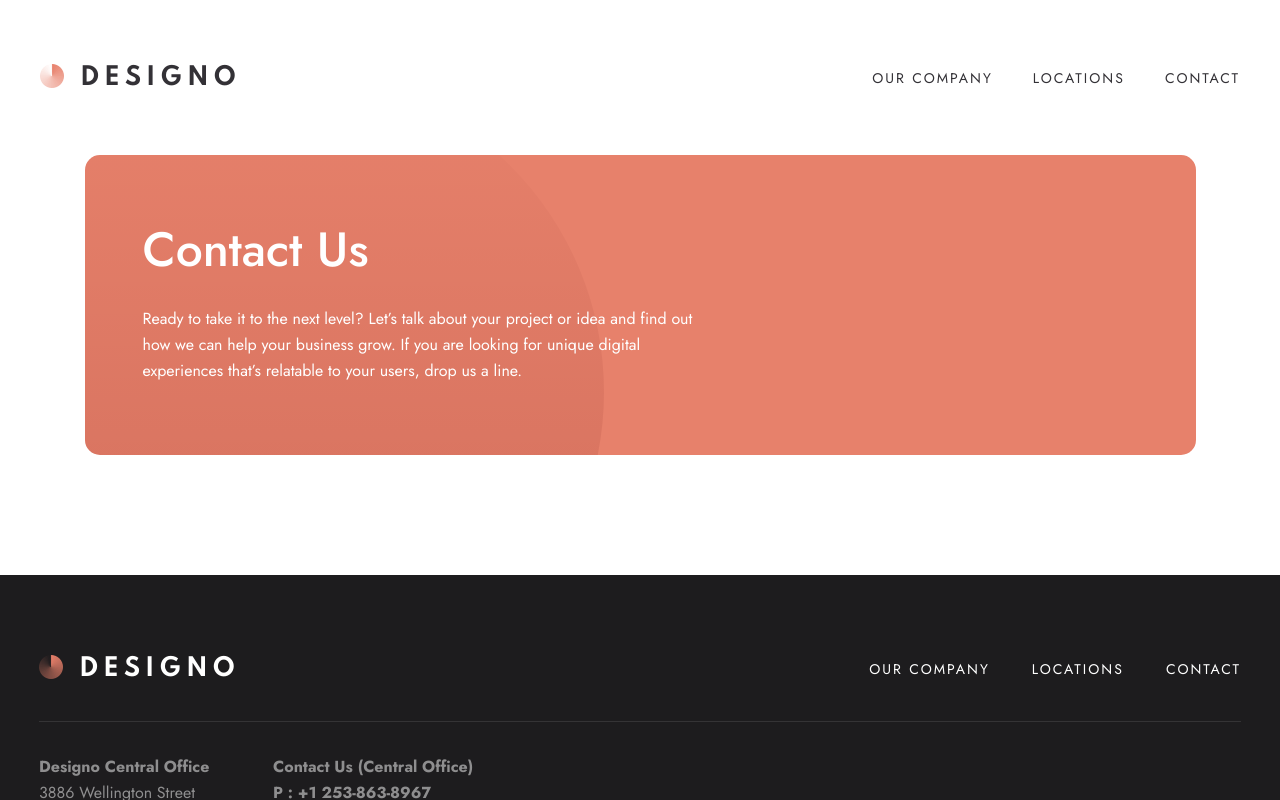
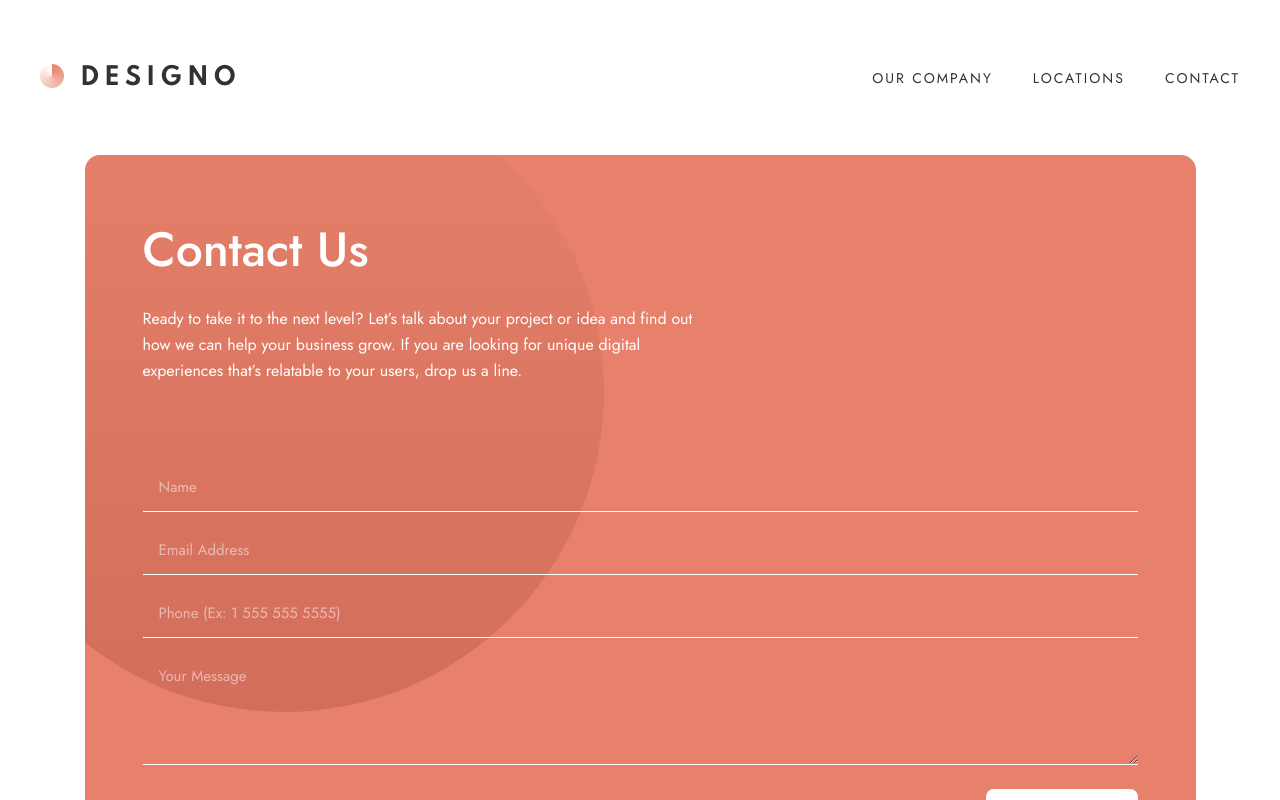
Before and after one commit to BryanEnriquez/designo, a React (Create React App) app: page /contact in a window 1280 px wide. Shown: the top 800 px of the page. Built offline with nearby package versions, Linux system fonts and the light colour scheme.

Commit message:
Update btn to accept disabled prop. Add contact page with form and location nav links.

```diff
--- a/src/components/Button.js
+++ b/src/components/Button.js
@@ -8,12 +8,16 @@ const Button = (props) => {
       {props.label}
     </Link>
   ) : (
-    <button className={cn} {...{ onClick: props.onClick }}>
+    <button
+      disabled={props.disabled}
+      className={cn}
+      {...{ onClick: props.onClick }}
+    >
       {props.label}
     </button>
   );
 };
 
-Button.defaultProps = { color: 'white' };
+Button.defaultProps = { color: 'white', disabled: false };
 
 export default Button;
--- a/src/components/Button.scss
+++ b/src/components/Button.scss
@@ -3,6 +3,7 @@
 .btn {
   display: flex;
   justify-content: center;
+  padding-left: 1px; //offset letter-spacing
   align-items: center;
   height: 5.6rem;
   width: 15.2rem;
@@ -15,7 +16,7 @@
   border: 0 none #000;
   border-radius: 8px;
   z-index: 10;
-  transition: color 0.2s, background-color 0.2s;
+  transition: color 0.2s, background-color 0.2s, opacity 0.3s;
 
   &--white {
     color: var(--color-secondary-dark, #333136);
@@ -27,6 +28,10 @@
     background-color: var(--color-primary-peach, #e7816b);
   }
 
+  &:disabled {
+    opacity: 0.5;
+  }
+
   &:hover,
   &:active {
     @media (min-width: $media-l) {
--- /dev/null
+++ b/src/components/Form.js
@@ -0,0 +1,132 @@
+import React, { useReducer, useMemo, useState, useEffect, useRef } from 'react';
+import Button from './Button';
+import {
+  initialState,
+  reducer,
+  inputConfig,
+  validateInputs,
+  feedbackMsg,
+} from '../utils/formConfig';
+import { mockAPI } from '../utils/mockAPI';
+import './Form.scss';
+
+const Input = ({ label, value, type, dispatch }) =>
+  useMemo(() => {
+    return (
+      <input
+        name={type}
+        value={value}
+        onChange={(e) => dispatch({ type, payload: e.target.value })}
+        placeholder={label}
+        id={type}
+      />
+    );
+  }, [label, value, type, dispatch]);
+
+const TextArea = ({ label, value, type, dispatch }) =>
+  useMemo(() => {
+    return (
+      <textarea
+        name={type}
+        value={value}
+        onChange={(e) => dispatch({ type, payload: e.target.value })}
+        placeholder={label}
+        id={type}
+      />
+    );
+  }, [label, value, type, dispatch]);
+
+const Form = () => {
+  const [state, dispatch] = useReducer(reducer, initialState);
+  const [process, setProcess] = useState('');
+  const [feedback, setFeedback] = useState(feedbackMsg[0]);
+  const [timerId, setTimerId] = useState(null);
+  const [disabled, setDisabled] = useState(false);
+  const ref = useRef(null);
+
+  useEffect(() => {
+    // let isMounted = true;
+    if (!(process === 'validate')) return;
+
+    try {
+      const [validInputs, errors] = validateInputs(state);
+
+      if (errors.length > 0) {
+        dispatch({ type: 'error', payload: errors });
+        setFeedback(feedbackMsg[2]);
+        setDisabled(false);
+      } else {
+        setFeedback('Sending...');
+        mockAPI(validInputs)
+          .then((_) => {
+            if (!ref.current) return;
+            dispatch({ type: 'reset' });
+            setFeedback(feedbackMsg[1]);
+            setDisabled(false);
+          })
+          .catch((err) => {
+            if (!ref.current) return;
+            setFeedback(err.message);
+            setDisabled(false);
+          });
+      }
+    } catch (_) {
+      if (ref.current) setFeedback(feedbackMsg[3]);
+    } finally {
+      setProcess('');
+
+      if (timerId) clearTimeout(timerId);
+
+      const newTimerId = setTimeout(() => {
+        if (!ref.current) return;
+
+        setFeedback('');
+        setTimerId(null);
+      }, 10 * 1000);
+
+      setTimerId(newTimerId);
+    }
+  }, [process, state, timerId]);
+
+  const handleSubmit = (e) => {
+    e.preventDefault();
+
+    setDisabled(true);
+    setProcess('validate');
+  };
+
+  return (
+    <form ref={ref} className="form">
+      <p className="form__feedback">{feedback}</p>
+      <div className="form__input-group">
+        {inputConfig.map((el) => {
+          const errMsg = state[el.name].error;
+          return (
+            <div key={el.name} className="form__item">
+              {errMsg ? <span>{errMsg}</span> : null}
+              <label htmlFor={el.name}>{el.label}</label>
+              {el.inputType === 'textarea' ? (
+                <TextArea
+                  label={el.label}
+                  value={state[el.name].value}
+                  type={el.name}
+                  dispatch={dispatch}
+                />
+              ) : (
+                <Input
+                  label={el.label}
+                  value={state[el.name].value}
+                  type={el.name}
+                  dispatch={dispatch}
+                />
+              )}
+            </div>
+          );
+        })}
+      </div>
+      <Button disabled={disabled} label="Submit" onClick={handleSubmit} />
+    </form>
+  );
+};
+
+export default Form;
--- /dev/null
+++ b/src/components/Form.scss
@@ -0,0 +1,128 @@
+@import '../css/variables';
+
+.form {
+  display: flex;
+  flex-direction: column;
+  align-items: center;
+  width: 100%;
+  z-index: 5;
+  margin-top: 4.8rem;
+
+  @media (min-width: $media-m) {
+    margin-top: 4rem;
+    align-items: flex-end;
+  }
+  @media (min-width: $media-l) {
+    margin-top: 0;
+    max-width: 38rem;
+  }
+
+  &__feedback {
+    height: 5rem;
+    width: 100%;
+    font-size: 1.5rem;
+    line-height: 2.3rem;
+    text-align: center;
+    padding-left: 13px;
+
+    @media (min-width: $media-m) {
+      padding-left: 24px;
+      text-align: left;
+    }
+    @media (min-width: $media-m) {
+      padding-left: 16px;
+    }
+  }
+
+  &__input-group {
+    width: 100%;
+    display: grid;
+    grid-template-columns: 1fr;
+    grid-auto-rows: auto;
+    gap: 2.5rem;
+    margin-bottom: 4rem;
+
+    @media (min-width: $media-m) {
+      margin-bottom: 2.4rem;
+    }
+  }
+
+  &__item {
+    position: relative;
+
+    // Error message
+    span {
+      display: flex;
+      align-items: center;
+      position: absolute;
+      right: 0.8rem;
+      bottom: 1.4rem;
+      font-style: italic;
+      font-size: 1.2rem;
+      line-height: 2.6rem;
+
+      &::after {
+        display: inline-block;
+        margin-left: 9px;
+        content: '';
+        width: 20px;
+        height: 20px;
+        background-image: url(../imgs/contact/desktop/icon-error.svg);
+      }
+    }
+
+    // accessibility
+    label {
+      position: absolute;
+      top: 0;
+      left: 0;
+      opacity: 0;
+    }
+
+    // Fields
+    input,
+    textarea {
+      position: relative;
+      display: block;
+      padding: 0 13px 11px 13px;
+      width: 100%;
+      font-family: 'Jost', sans-serif;
+      font-size: 1.5rem;
+      line-height: 2.6rem;
+      color: #fff;
+      outline: none 0 transparent;
+      border: 0;
+      border-bottom: 1px solid #fff;
+      overflow: hidden;
+      z-index: 6;
+      background-color: transparent;
+
+      @media (min-width: $media-m) {
+        padding-left: 24px;
+      }
+      @media (min-width: $media-m) {
+        padding-left: 16px;
+      }
+
+      &:focus {
+        padding-bottom: 9px;
+        border-bottom: 3px solid #fff;
+      }
+
+      &::placeholder {
+        color: #fff;
+        text-transform: capitalize;
+        opacity: 0.5;
+      }
+    }
+
+    input {
+      height: 3.8rem;
+    }
+
+    textarea {
+      height: 10.2rem;
+      resize: vertical;
+    }
+  }
+}
--- a/src/components/Hero.scss
+++ b/src/components/Hero.scss
@@ -56,7 +56,7 @@
       align-items: flex-start;
     }
     @media (min-width: $media-l) {
-      padding: 55px 95px;
+      padding: 55px 95px 54px 95px;
       flex-direction: row;
       align-items: center;
       justify-content: space-between;
--- a/src/routes/Contact.js
+++ b/src/routes/Contact.js
@@ -1,12 +1,19 @@
 import React from 'react';
 import Section from '../layout/Section';
 import Hero from '../components/Hero';
+import Form from '../components/Form';
+import LocationLinks from '../components/LocationLinks';
 
 const Contact = () => {
   return (
     <React.Fragment>
       <Section r>
-        <Hero />
+        <Hero>
+          <Form />
+        </Hero>
+      </Section>
+      <Section>
+        <LocationLinks />
       </Section>
     </React.Fragment>
   );
--- /dev/null
+++ b/src/utils/formConfig.js
@@ -0,0 +1,92 @@
+const NAME = 'name';
+const EMAIL = 'email';
+const PHONE = 'phone';
+const MESSAGE = 'message';
+
+const initState = () => ({
+  [NAME]: { value: '', error: '' },
+  [EMAIL]: { value: '', error: '' },
+  [PHONE]: { value: '', error: '' },
+  [MESSAGE]: { value: '', error: '' },
+});
+
+export const initialState = initState();
+
+export const reducer = (state, action) => {
+  if (action.type === 'reset') return initState();
+
+  const newState = {
+    [NAME]: { ...state[NAME] },
+    [EMAIL]: { ...state[EMAIL] },
+    [PHONE]: { ...state[PHONE] },
+    [MESSAGE]: { ...state[MESSAGE] },
+  };
+  // const newState = {};
+  // Object.entries(state).forEach(([key, obj]) => (newState[key] = { ...obj }));
+
+  // Update error messages if any were passed
+  if (action.type === 'error') {
+    action.payload.forEach(([field, errMsg]) => {
+      newState[field].error = errMsg;
+    });
+  } else {
+    // Otherwise set state for input field + clear error (unclutter UI):
+    newState[action.type] = { value: action.payload, error: '' };
+  }
+
+  return newState;
+};
+
+export const inputConfig = [
+  { name: NAME, label: 'name' },
+  { name: EMAIL, label: 'email address' },
+  { name: PHONE, label: 'phone (ex: 1 555 555 5555)' },
+  { name: MESSAGE, label: 'your message', inputType: 'textarea' },
+];
+
+const validate = {
+  validateLength: (val) => (val === '' ? "Can't be empty" : false),
+  [NAME]: (val) => {
+    const isValid = /^[a-z]+(\s{1}[a-z]+)*$/i.test(val);
+    if (!isValid) return 'Not a valid name';
+  },
+  [EMAIL]: (val) => {
+    const isValid = /^\w+([.-]?\w+)*@\w+([.-]?\w+)*(\.\w{2,3})+$/.test(val);
+    if (!isValid) return 'Not a valid email';
+  },
+  [PHONE]: (val) => {
+    const isValid = /^\d[- ]?(\(\d{3}\)|\d{3})[- ]?\d{3}[- ]?\d{4}$/.test(val);
+    if (!isValid) return 'Not a valid phone number';
+  },
+  [MESSAGE]: (val) => {
+    return val.length < 20 && 'Min 20 characters';
+  },
+};
+
+export const validateInputs = (state) => {
+  const formInputs = Object.entries(state);
+  const validInputs = {};
+  const errors = [];
+
+  formInputs.forEach(([key, obj]) => {
+    const userInput = obj.value.trim();
+    const lengthMsg = validate.validateLength(userInput);
+
+    if (lengthMsg) return errors.push([key, lengthMsg]);
+
+    const errorMsg = validate[key](userInput);
+    if (errorMsg) return errors.push([key, errorMsg]);
+
+    // Add to final form if all checks passed
+    validInputs[key] = userInput;
+  });
+
+  return [validInputs, errors];
+};
+
+export const feedbackMsg = {
+  0: '',
+  1: 'Success! Your response has been recorded.',
+  2: 'Invalid input(s). See feedback.',
+  3: 'An unexpected error occurred. Try again later.',
+};
--- /dev/null
+++ b/src/utils/mockAPI.js
@@ -0,0 +1,9 @@
+export const mockAPI = (data, s = 2) =>
+  new Promise((resolve, reject) =>
+    setTimeout(() => {
+      if (window.navigator.onLine) {
+        return resolve({ status: 200, message: 'Success', data });
+      }
+      reject(new Error("Couldn't reach server. Try again later."));
+    }, s * 1000)
+  );
```
